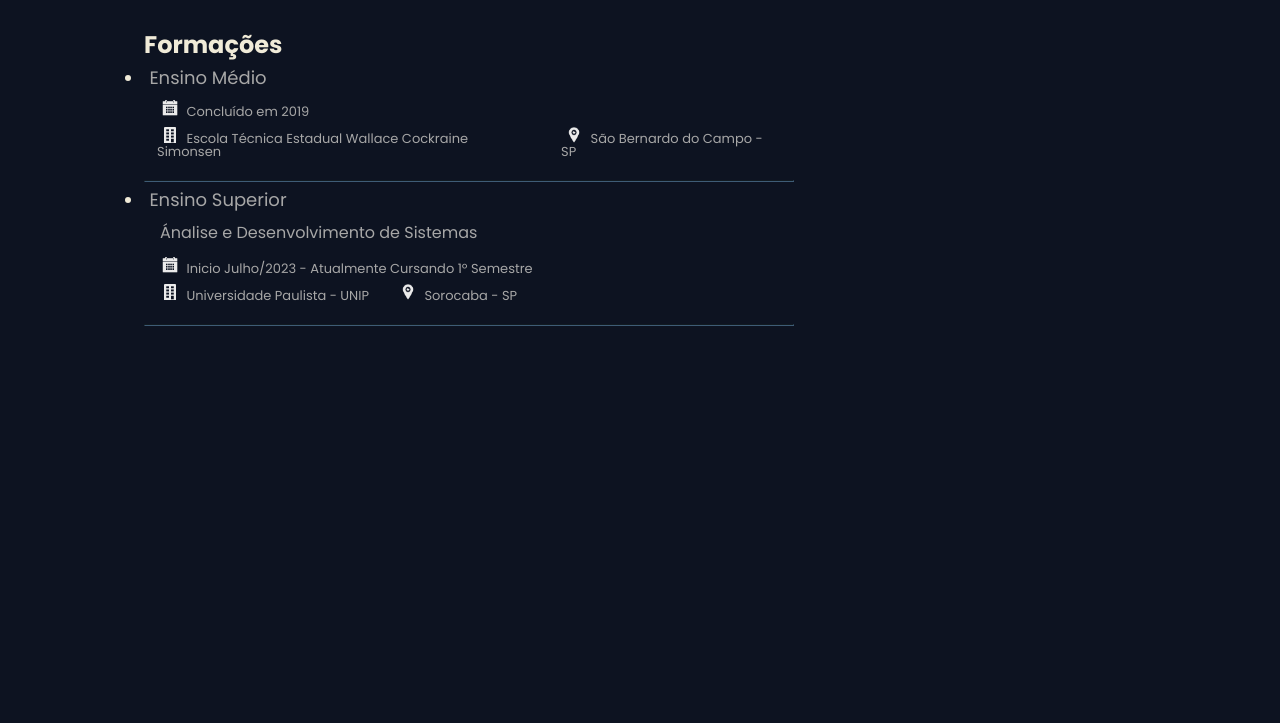
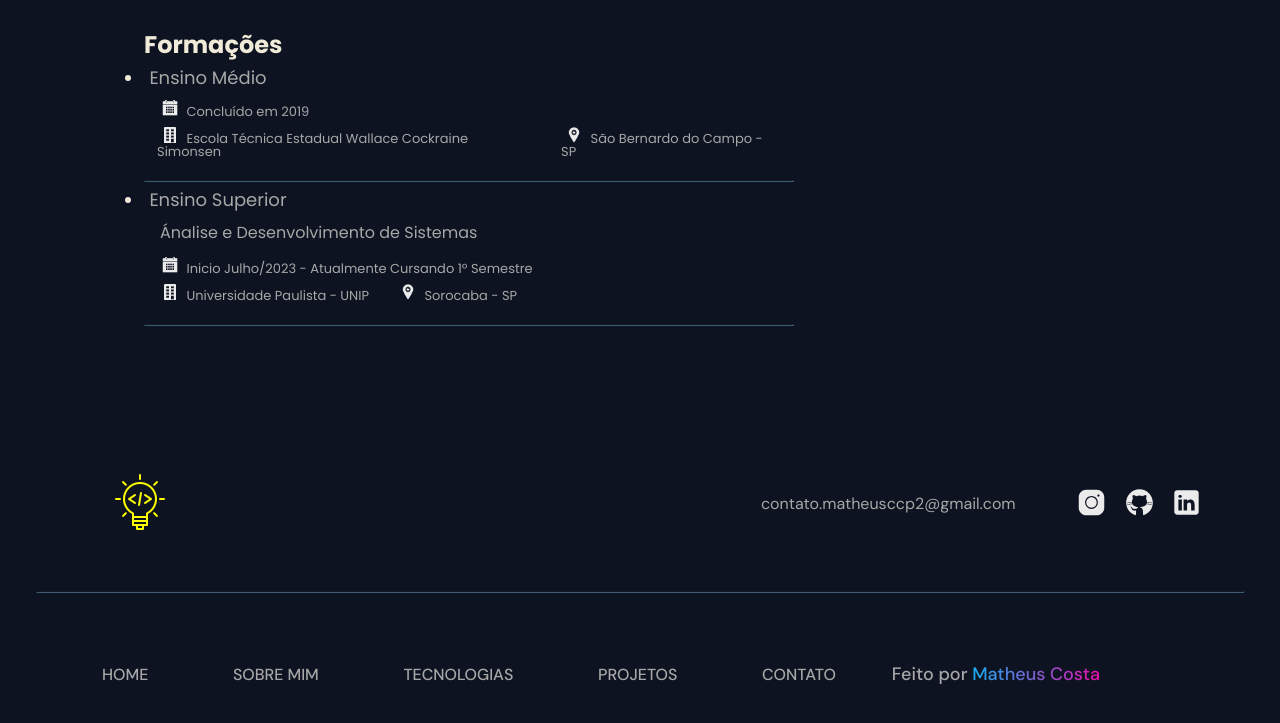
Before and after one commit to Matheusccp2/portifolio-matheusccp2, a plain HTML site: page about.html in a window 1280 px wide. Shown: the part 682-1405 px from the top of the page. Before the commit the page ends 1044 px from the top, so only its background shows below. Drawn offline with Linux system fonts and the light colour scheme.

Commit message:
footer na página sobre mim

```diff
--- a/about.html
+++ b/about.html
@@ -175,8 +175,39 @@
             </ul>
         </div> -->
     </main>
-    <footer>
-
+    <footer class="rodape">
+        <div class="rodape__conteudo">
+            <div class="rodape__conteudo__logo">
+                <img src="assets/logo.png" alt="Logo">
+            </div>
+            <div></div>
+            <div class="rodape__conteudo__links">
+                <a href="mailto:contato.matheusccp2@gmail.com" class="link-email">contato.matheusccp2@gmail.com</a>
+                <a href="https://www.instagram.com/matheusccp2" target="_blank" class="imagem-cabecalho-link">
+                    <img src="assets/instagram.svg" alt="Imagem Instagram" class="imagem-cabecalho">
+                </a>
+                <a href="https://www.github.com/Matheusccp2" target="_blank" class="imagem-cabecalho-link">
+                    <img src="assets/github.svg" alt="Imagem GitHub" class="imagem-cabecalho">
+                </a>
+                <a href="https://www.linkedin.com/in/matheusccp2" target="_blank" class="imagem-cabecalho-link">
+                    <img src="assets/linkedin.svg" alt="Imagem LinkedIn" class="imagem-cabecalho">
+                </a>
+            </div>
+        </div>
+        <hr class="divisor">
+        <div class="rodape__guia">
+            <div class="rodape__guia__redirecionamento">
+                <a href="#" class="cabecalho__menu__link guia__link">Home</a>
+                <a href="about.html" class="cabecalho__menu__link guia__link">Sobre Mim</a>
+                <a href="#" class="cabecalho__menu__link guia__link">Tecnologias</a>
+                <a href="#" class="cabecalho__menu__link guia__link">Projetos</a>
+                <a href="#" class="cabecalho__menu__link guia__link">Contato</a>
+            </div>
+            <div></div>
+            <div class="rodape__guia__by">
+                <p>Feito por <span class="home-texto-nome">Matheus Costa</span></p>
+            </div>
+        </div>
     </footer>
 </body>
 </html>
--- a/styles/footer.css
+++ b/styles/footer.css
@@ -2,7 +2,7 @@
     display: flex;
     justify-content: space-between;
     align-items: center;
-    margin: 2em 4em 3em 6em;
+    margin: 8em 4em 3em 6em;
 }
 
 .rodape__conteudo__links a {
```
Also changed, not shown: index.html (+2 -0 lines).
